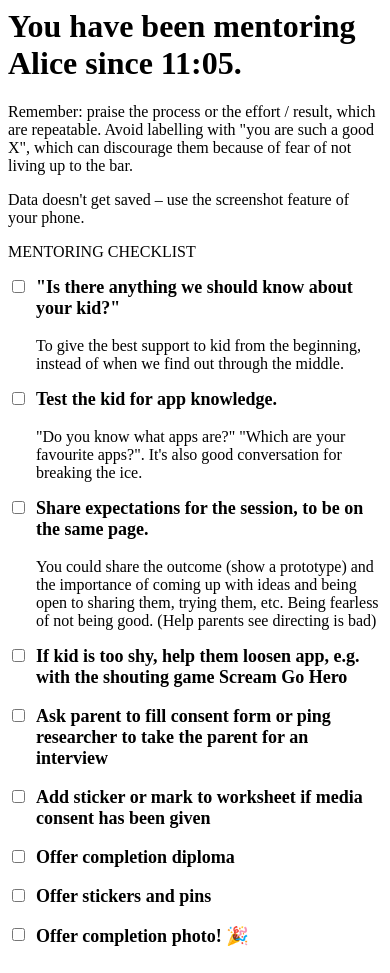
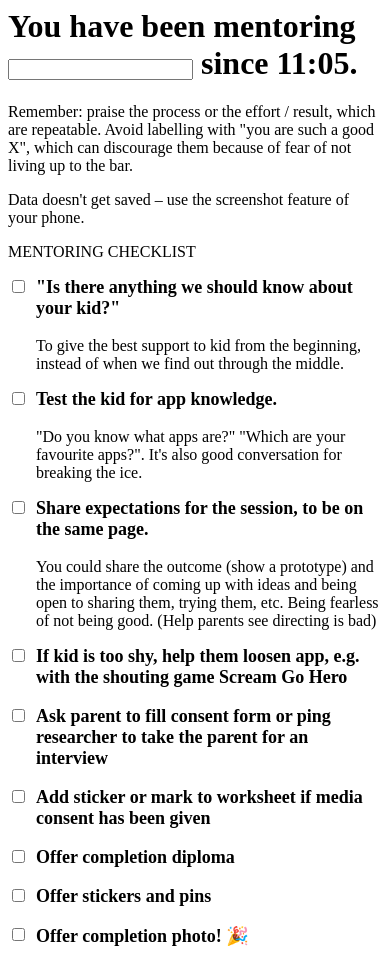
Before and after one commit to dasilvacontin/dc-mentor-companion, a plain HTML site: page index.html in a window 390 px wide. Drawn offline with Linux system fonts and the light colour scheme.

Commit message:
Add mobile viewport meta tags

```diff
--- a/index.html
+++ b/index.html
@@ -1,5 +1,7 @@
 <html>
 <head>
+    <meta charset="UTF-8">
+    <meta name="viewport" content="width=device-width, initial-scale=1.0">
     <style>
         .section-title {
             text-transform: uppercase;
@@ -23,7 +25,7 @@
     </style>
 </head>
 <body>
-    <h1>You have been mentoring <b>Alice</b> since <b>11:05</b>.</h1>
+    <h1>You have been mentoring <b><input type="text"></b> since <b>11:05</b>.</h1>
 
     <p>Remember: praise the process or the effort / result, which are repeatable. Avoid labelling with "you are such a good X", which can discourage them because of fear of not living up to the bar.</p>
 
```
